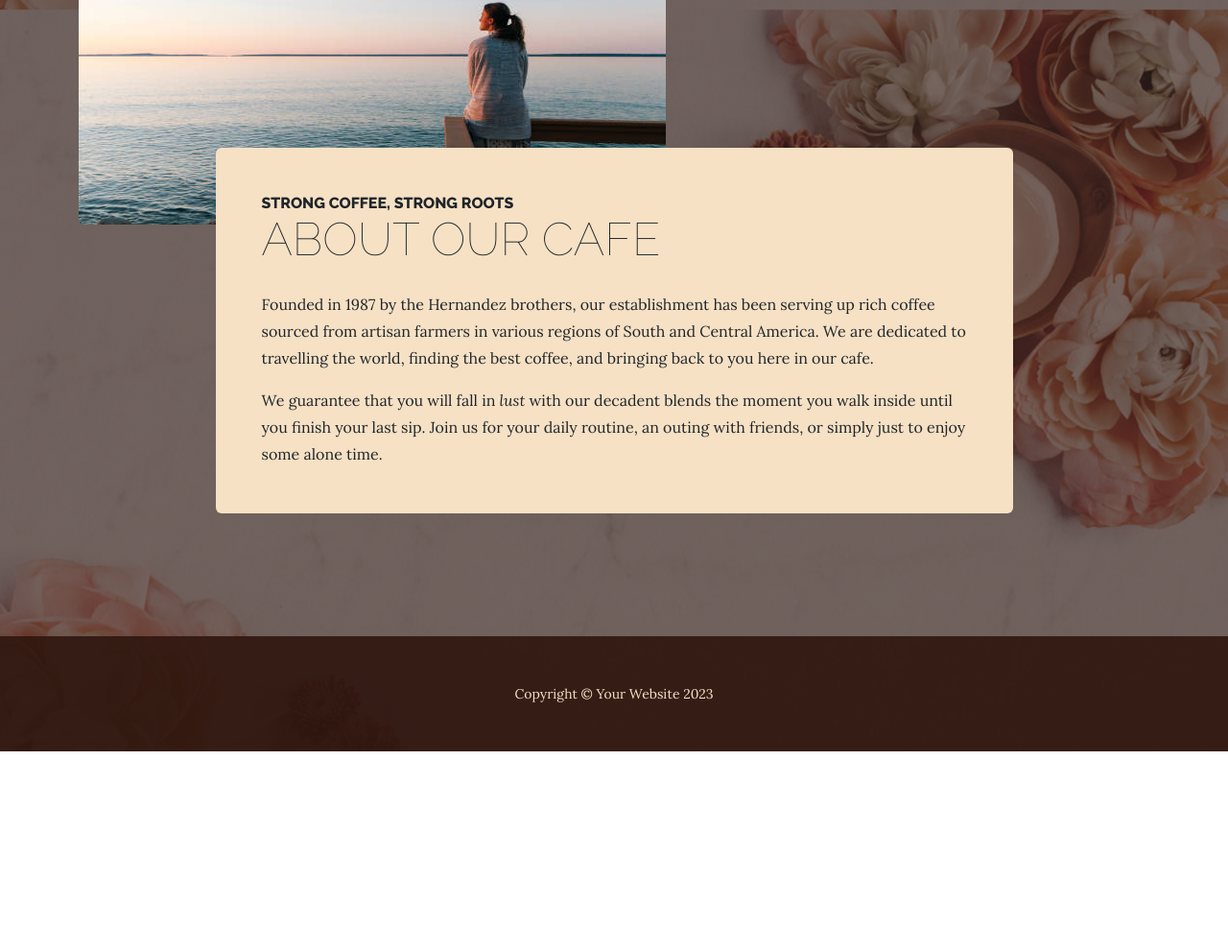
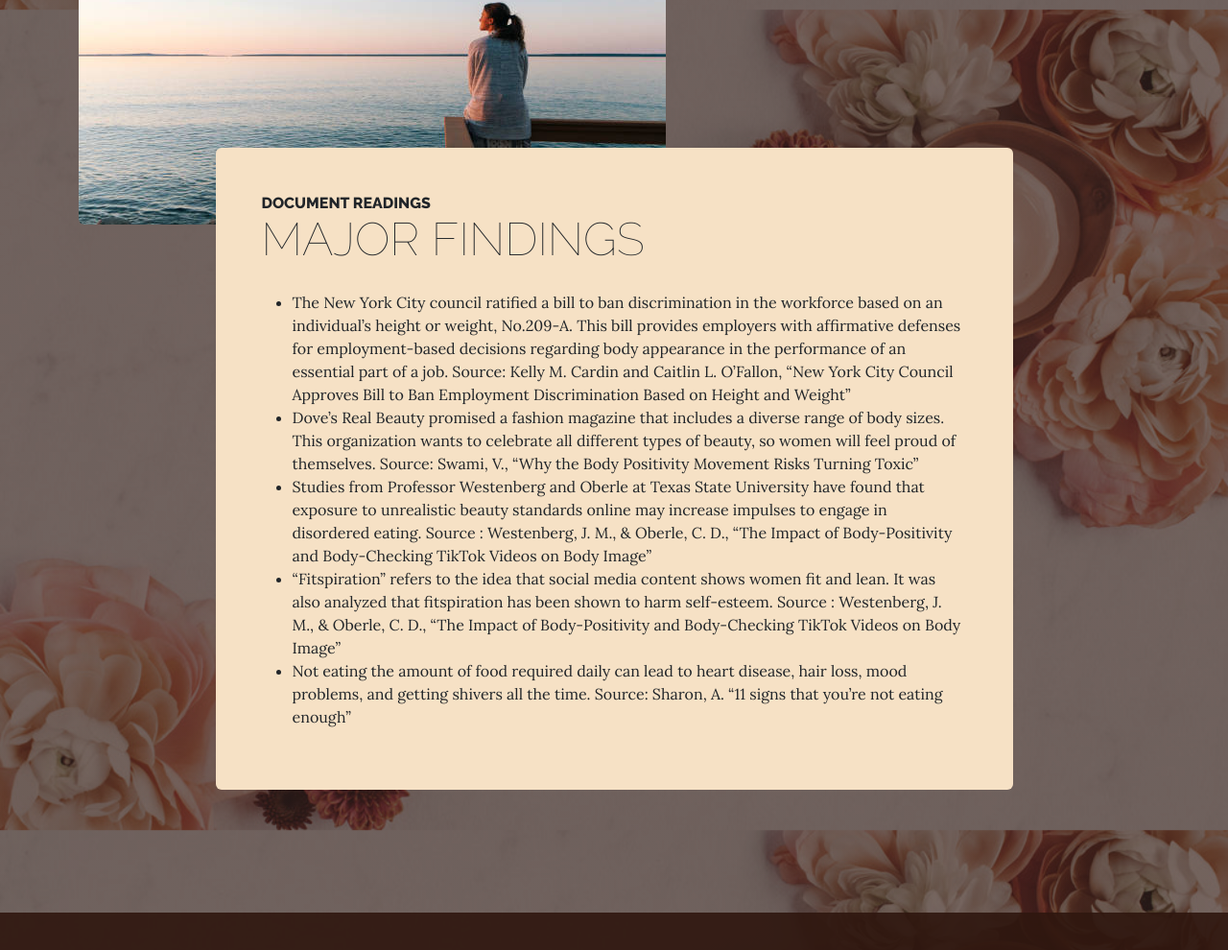
Before and after one commit to lingyingy9447/toxicbeautystandard, a website: page econ/startbootstrap-business-casual-master/dist/about.html in a window 1280 px wide. Shown: the part 1700-2690 px from the top of the page at 96% size. Before the commit the page ends 2483 px from the top, so only its background shows below. Drawn offline with nearby package versions, Linux system fonts and the light colour scheme.

Commit message:
update repo

```diff
--- a/econ/startbootstrap-business-casual-master/dist/about.html
+++ b/econ/startbootstrap-business-casual-master/dist/about.html
@@ -100,15 +100,22 @@
                         <div class="col-xl-9 col-lg-10 mx-auto">
                             <div class="bg-faded rounded p-5">
                                 <h2 class="section-heading mb-4">
-                                    <span class="section-heading-upper">Strong Coffee, Strong Roots</span>
-                                    <span class="section-heading-lower">About Our Cafe</span>
+                                    <span class="section-heading-upper">Document Readings</span>
+                                    <span class="section-heading-lower">Major findings</span>
                                 </h2>
-                                <p>Founded in 1987 by the Hernandez brothers, our establishment has been serving up rich coffee sourced from artisan farmers in various regions of South and Central America. We are dedicated to travelling the world, finding the best coffee, and bringing back to you here in our cafe.</p>
-                                <p class="mb-0">
-                                    We guarantee that you will fall in
-                                    <em>lust</em>
-                                    with our decadent blends the moment you walk inside until you finish your last sip. Join us for your daily routine, an outing with friends, or simply just to enjoy some alone time.
-                                </p>
+                                <!-- <p>Founded in 1987 by the Hernandez brothers, our establishment has been serving up rich coffee sourced from artisan farmers in various regions of South and Central America. We are dedicated to travelling the world, finding the best coffee, and bringing back to you here in our cafe.</p> -->
+                                <!-- <p class="mb-0"> -->
+                                    <!-- We guarantee that you will fall in -->
+                                    <!-- <em>lust</em> -->
+                                    <!-- with our decadent blends the moment you walk inside until you finish your last sip. Join us for your daily routine, an outing with friends, or simply just to enjoy some alone time. -->
+                                <!-- </p> -->
+                                <ul>
+                                    <li>The New York City council ratified a bill to ban discrimination in the workforce based on an individual’s height or weight, No.209-A. This bill provides employers with affirmative defenses for employment-based decisions regarding body appearance in the performance of an essential part of a job. Source: Kelly M. Cardin and Caitlin L. O’Fallon, “New York City Council Approves Bill to Ban Employment Discrimination Based on Height and Weight”</li>
+                                    <li>Dove’s Real Beauty promised a fashion magazine that includes a diverse range of body sizes. This organization wants to celebrate all different types of beauty, so women will feel proud of themselves. Source: Swami, V., “Why the Body Positivity Movement Risks Turning Toxic”</li>
+                                    <li>Studies from Professor Westenberg and Oberle at Texas State University have found that exposure to unrealistic beauty standards online may increase impulses to engage in disordered eating. Source : Westenberg, J. M., & Oberle, C. D., “The Impact of Body-Positivity and Body-Checking TikTok Videos on Body Image”</li>
+                                    <li>“Fitspiration” refers to the idea that social media content shows women fit and lean. It was also analyzed that fitspiration has been shown to harm self-esteem. Source : Westenberg, J. M., & Oberle, C. D., “The Impact of Body-Positivity and Body-Checking TikTok Videos on Body Image”</li>
+                                    <li>Not eating the amount of food required daily can lead to heart disease, hair loss, mood problems, and getting shivers all the time.  Source: Sharon, A. “11 signs that you’re not eating enough”</li>
+                                </ul>
                             </div>
                         </div>
                     </div>
```
Also changed, not shown: econ/startbootstrap-business-casual-master/dist/index.html (+1 -9 lines).
